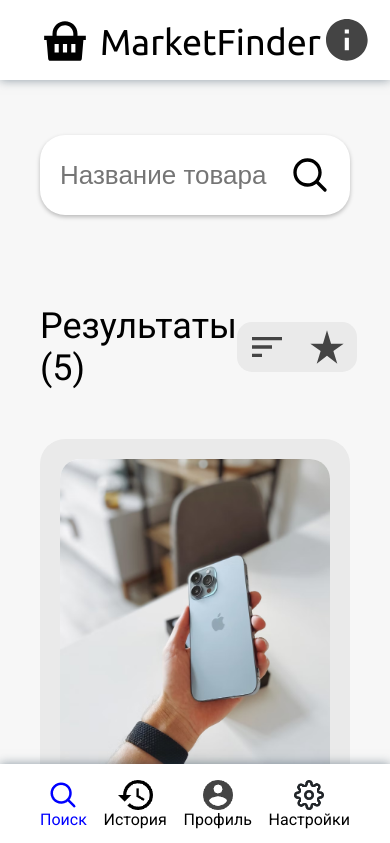
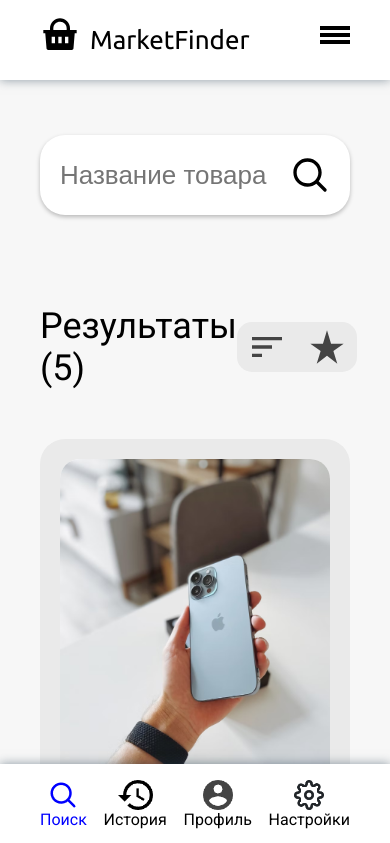
Before and after one commit to bronenosez/MarketFinder, a React (Create React App) app in the folder Frontend/: page / in a window 390 px wide. Shown: the top 843 px of the page. Built offline with nearby package versions, Linux system fonts and the light colour scheme.

Commit message:
start creating mobile version

```diff
--- a/Frontend/src/Components/Header/Header.jsx
+++ b/Frontend/src/Components/Header/Header.jsx
@@ -1,4 +1,4 @@
-import {useState} from 'react';
+/* import {useState} from 'react';
 import "../../styles/Header.css";
 import '../../styles/index.css';
 import logo__basket from "../../img/logo__basket-svg.svg";
@@ -68,3 +68,113 @@ export default function Header () {
         </header>
     )
 }
+
+ */
+
+import React, { useState, useEffect } from 'react';
+import "../../styles/Header.css";
+import '../../styles/index.css';
+import logo__basket from "../../img/logo__basket-svg.svg";
+import info from "../../img/info.svg";
+import RegistrationForm from "./RegistrationForm";
+import HowItWorks from "./HowItWorks";
+import LoginFormModal from './LoginForm';
+
+export default function Header() {
+    const [infoCondition, setInfoCondition] = useState(false);
+    const [registrationCondition, setRegistrationCondition] = useState(false);
+    const [loginCondition, setLoginCondition] = useState(false);
+    const [isMobile, setIsMobile] = useState(false);
+
+
+    useEffect(() => {
+        const mediaQuery = window.matchMedia('(max-width: 1024px)');
+
+        const handleResize = (e) => {
+            setIsMobile(e.matches);
+        };
+
+        setIsMobile(mediaQuery.matches);
+        mediaQuery.addEventListener('change', handleResize);
+
+        return () => {
+            mediaQuery.removeEventListener('change', handleResize);
+        };
+    }, []);
+
+    function handleInfoCondition() {
+        setInfoCondition((c) => (!c));
+    }
+
+    function handleRegistrationCondition() {
+        setRegistrationCondition((c) => (!c));
+    }
+
+    function handleLoginCondition() {
+        setLoginCondition((c) => (!c));
+    }
+
+    return (
+        <header>
+            <div className="container header_wrap">
+                <div className="logo">
+                    <img src={logo__basket} alt="" />
+                    <p>MarketFinder</p>
+                </div>
+
+                {/* Условный рендеринг для мобильной и десктопной версии */}
+                {isMobile ? (
+
+                    <div className="mobile-menu">
+                        <div className="burger">
+                            <div className="line"></div>
+                            <div className="line"></div>
+                            <div className="line"></div>
+                        </div>
+                        <div className="burger__menu">
+                            <button onClick={() => handleInfoCondition()}>Информация</button>
+                            <button onClick={() => handleLoginCondition()}>Войти</button>
+                            <button onClick={() => handleRegistrationCondition()}>Регистрация</button>
+                        </div>
+
+                    </div>
+                ) : (
+                    // Десктопная версия
+                    <div className="buttons">
+                        <div className="info">
+                            <img src={info} alt="" onClick={() => handleInfoCondition()} />
+                        </div>
+                        <div className="autorization">
+                            <div
+                                className="sign_in"
+                                onClick={() => handleLoginCondition()}
+                            >
+                                <p>Войти</p>
+                            </div>
+                            <div
+                                className="sign_up"
+                                onClick={() => handleRegistrationCondition()}
+                            >
+                                <p>Регистрация</p>
+                            </div>
+                        </div>
+                    </div>
+                )}
+            </div>
+
+            {/* Модальные окна */}
+            <HowItWorks
+                condition={infoCondition}
+                setCondition={() => handleInfoCondition()}
+            />
+            <RegistrationForm
+                condition={registrationCondition}
+                setCondition={() => handleRegistrationCondition()}
+            />
+            <LoginFormModal
+                condition={loginCondition}
+                setCondition={() => handleLoginCondition()}
+            />
+        </header>
+    );
+}
--- a/Frontend/src/Components/Search/SearchBar.jsx
+++ b/Frontend/src/Components/Search/SearchBar.jsx
@@ -1,13 +1,42 @@
+import {useRef, useState} from 'react';
 import '../../styles/index.css';
 import '../../styles/Search/SearchBar.css';
-import find from "../../img/find.svg"
+import find_img from "../../img/find.svg"
 
 export default function SearchBar () {
+    const searchRef = useRef();
+    const [searchValue, setSearchValue] = useState('');
+
+    function handleSearchValue (e) {
+      setSearchValue(e.target.value);
+    }
+
+    function handleRequest () {
+      const searchName = searchRef.current.value.trim();
+
+      if (searchName === '') {
+        return
+      }
+
+      console.log(searchName)
+    }
+
     return (
         <div className="container searchBar">
           <div className="bar">
-            <input type="text" placeholder='Название товара' />
-            <img src={find} alt="" />
+            <input
+              ref={searchRef}
+              type="text"
+              placeholder='Название товара'
+              value={searchValue}
+              onChange={handleSearchValue}
+            />
+
+            <img
+              src={find_img}
+              alt=""
+              onClick={handleRequest}
+            />
 
           </div>
         </div>
--- a/Frontend/src/styles/Forms.css
+++ b/Frontend/src/styles/Forms.css
@@ -1,3 +1,8 @@
+.login input, .registration input {
+    font-size: 26px;
+    width: 95%;
+    height: 80%;
+}
 .registration {
     max-height: 75vh;
     margin-top: 100px;
--- a/Frontend/src/styles/Header.css
+++ b/Frontend/src/styles/Header.css
@@ -15,7 +15,7 @@ header {
 .logo {
     display: flex;
     flex-direction: row;
-    align-items: center;
+    align-items: end;
     column-gap: 10px;
 
 }
@@ -149,3 +149,30 @@ width: 100%;
 .howItWorks__cross:hover, .howItWorks button:hover {
     scale: 1;
 }
+
+
+
+
+
+
+@media (max-width: 1024px) {
+    .logo img {
+        width: 40px;
+        height: 40px;
+    }
+    .logo p {
+        font-size: 26px;
+    }
+    .burger {
+        display: flex;
+        flex-direction: column;
+        row-gap: 3px;
+    }
+    .burger__menu {
+        display: none;
+    }
+    .line {
+        width: 30px;
+        border: solid 2px black;
+    }
+}
--- a/Frontend/src/styles/Search/SearchBar.css
+++ b/Frontend/src/styles/Search/SearchBar.css
@@ -20,7 +20,10 @@
 .bar:hover {
     box-shadow: 0px 2px 4px 0px rgba(173, 172, 172, 0.25);
 }
-input {
+.bar img {
+    cursor: pointer;
+}
+.bar input {
     outline: none;
     border: none;
     font-size: 26px;
--- a/Frontend/src/styles/index.css
+++ b/Frontend/src/styles/index.css
@@ -15,6 +15,10 @@ body {
     font-family: Roboto, suns-serif;
     margin-block: 120px;
 }
+input {
+    outline: none;
+    border: none;
+}
 .container {
     display: flex;
     flex-direction: column;
```
